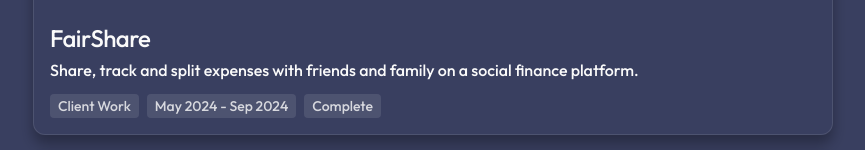
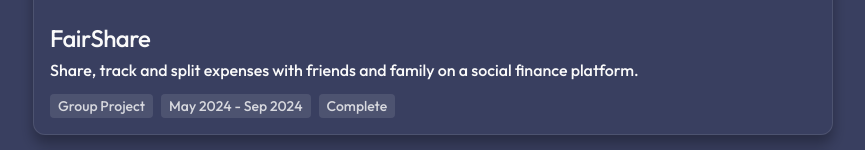
Before and after one commit to Vakiyama/portfolio, an Astro site: page / in a window 1280 px wide. Shown: the part 4020-4170 px from the top of the page, without its empty margins (207-1072 px from the left). Built offline with nearby package versions, Linux system fonts and the light colour scheme; Astro itself is replaced by a stand-in of ours.

Commit message:
fix: project type for uplink and fairshare

```diff
--- a/src/pages/index.astro
+++ b/src/pages/index.astro
@@ -190,7 +190,7 @@ export const projects: Project[] = [
     thumbSrc: FairShare,
     role: "Full Stack Web Developer",
     status: "complete",
-    type: "client",
+    type: "group",
     timeline: { start: "May 2024",  end: "Sep 2024" },
     overview: [
     "FairShare is a social finance platform designed to help friends and family track group expenses with ease.",
```
